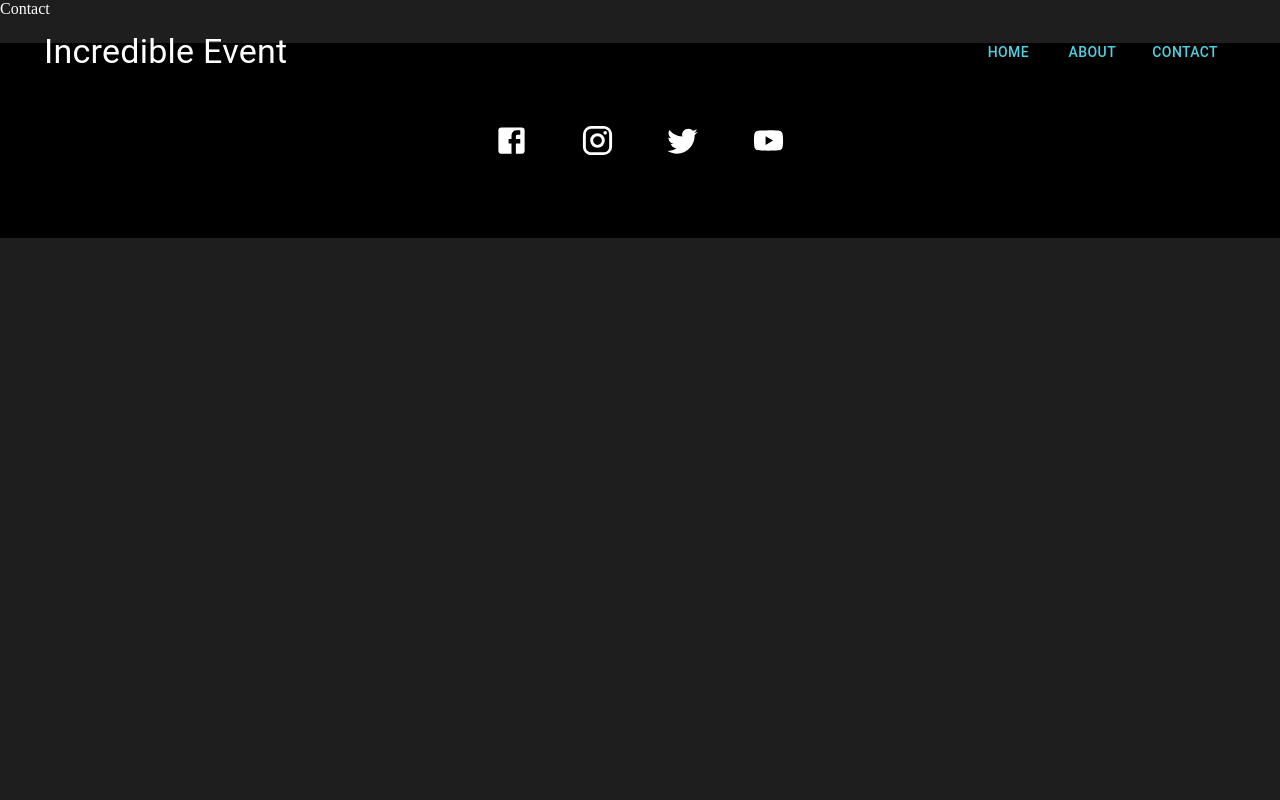
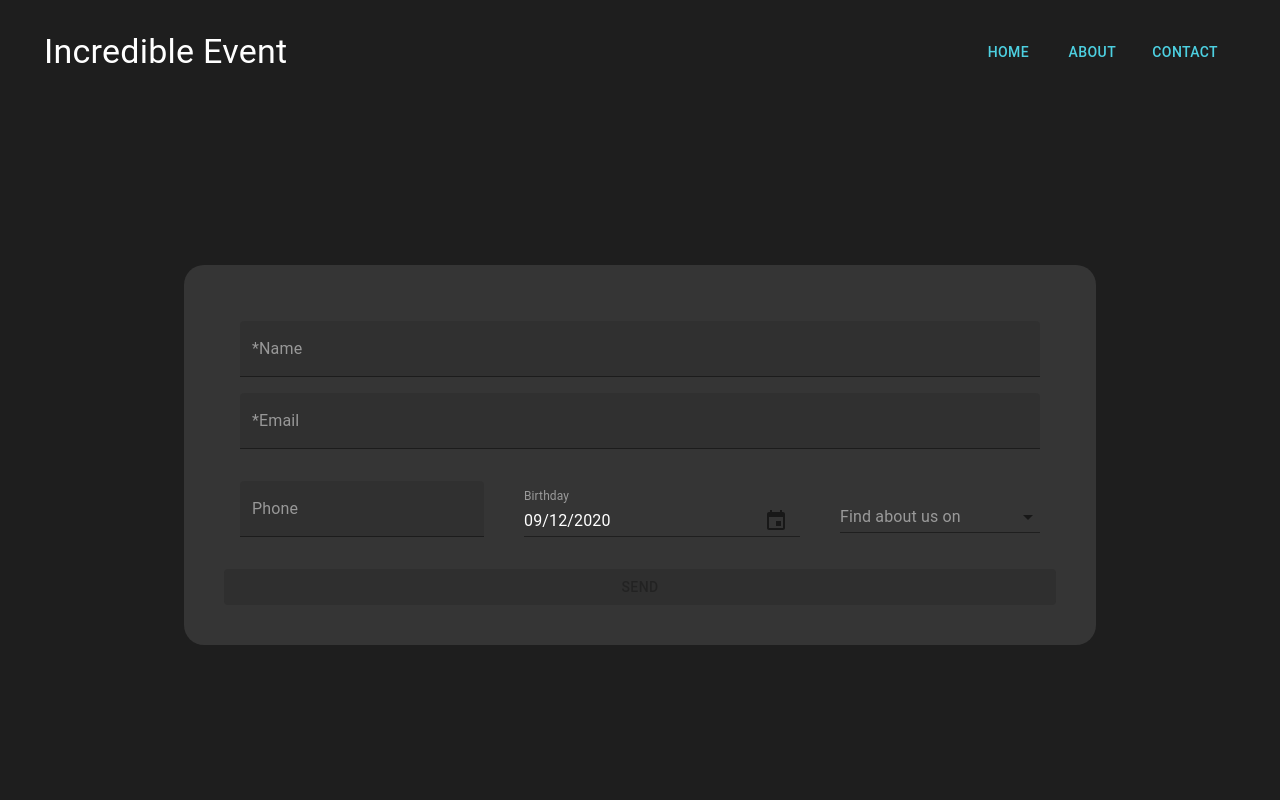
Before and after one commit to ArepaQuemada/event-app, a React (Create React App) app: page /contact in a window 1280 px wide. Shown: the top 800 px of the page. Built offline with nearby package versions, Linux system fonts and the light colour scheme.

Commit message:
Added validations for mail and name input

```diff
--- a/package.json
+++ b/package.json
@@ -3,11 +3,14 @@
   "version": "0.1.0",
   "private": true,
   "dependencies": {
+    "@date-io/date-fns": "^1.3.13",
     "@material-ui/core": "^4.11.0",
     "@material-ui/icons": "^4.9.1",
+    "@material-ui/pickers": "^3.2.10",
     "@testing-library/jest-dom": "^4.2.4",
     "@testing-library/react": "^9.5.0",
     "@testing-library/user-event": "^7.2.1",
+    "date-fns": "^2.16.1",
     "faker": "^5.1.0",
     "react": "^16.13.1",
     "react-dom": "^16.13.1",
--- a/src/components/About.js
+++ b/src/components/About.js
@@ -1,9 +1,23 @@
 import React from 'react';
+import { Container, Box, makeStyles } from '@material-ui/core';
+
+const useStyles = makeStyles(theme => ({
+    root: {
+        height: '100vh',
+        display: 'flex',
+        alignItems: 'center',
+        justifyContent: 'center'
+    }
+}));
 
 export default function About() {
+    const classes = useStyles();
+
     return (
-        <>
-            About
-        </>
+        <Container className={classes.root}>
+            <Box>
+                ABOUT
+            </Box>
+        </Container>
     )
 }
--- a/src/components/Contact.js
+++ b/src/components/Contact.js
@@ -1,9 +1,142 @@
-import React from 'react';
+import React, { useState, useEffect } from 'react';
+import { Container, Box, makeStyles, TextField, FormControl, Select, InputLabel, MenuItem, Button } from '@material-ui/core';
+import { MuiPickersUtilsProvider, KeyboardDatePicker } from '@material-ui/pickers';
+import DateFnsUtils from '@date-io/date-fns';
+
+const useStyles = makeStyles(theme => ({
+    root: {
+        height: '100vh',
+        display: 'flex',
+        alignItems: 'center',
+        justifyContent: 'center',
+        marginTop: '55px'
+    },
+    wrapper: {
+        backgroundColor: 'rgb(255, 255, 255, 0.1)',
+        borderRadius: '20px'
+    },
+    input: {
+        color: '#FFF'
+    },
+    label: {
+        color: 'rgb(255, 255, 255, 0.5)'
+    },
+    select: {
+        width: '100%',
+        maxWidth: '200px',
+    }
+}));
 
 export default function Contact() {
+    const classes = useStyles();
+    const [ errorName, setErrorName ] = useState(false);
+    const [ errorEmail, setErrorEmail ] = useState(false);
+    const [ disableButton, setDisableButton ] = useState(false);
+
+    useEffect(() => {
+        console.log('Cambio de estado boton')
+        setDisableButton(errorName || errorEmail);
+    }, [ errorName, errorEmail ])
+
+    useEffect(() => {
+        setDisableButton(true);
+    }, [])
+
+    const handleChangeName = (e) => {
+        setErrorName(e.target.value ? false : true);
+    }
+
+    const handleChangeEmail = (e) => {
+        setErrorEmail(!/^[^\s@]+@[^\s@]+\.[^\s@]+$/.test(e.target.value));
+    }
+
     return (
-        <>
-            Contact
-        </>
+        <Container className={classes.root} maxWidth="md">
+            <Box className={classes.wrapper} width="100%" p={5}>
+                <Box m={2}>
+                    <TextField
+                        variant="filled"
+                        color="secondary"
+                        fullWidth
+                        placeholder="Enter your name"
+                        label="*Name"
+                        onChange={handleChangeName}
+                        error={errorName}
+                        InputProps={{
+                            className: classes.input
+                        }}
+                        InputLabelProps={{
+                            className: classes.label
+                        }} />
+                </Box>
+                <Box m={2}>
+                    <TextField
+                        variant="filled"
+                        color="secondary"
+                        fullWidth
+                        placeholder="Enter your email"
+                        label="*Email"
+                        error={errorEmail}
+                        onChange={handleChangeEmail}
+                        InputProps={{
+                            className: classes.input
+                        }}
+                        InputLabelProps={{
+                            className: classes.label
+                        }} />
+                </Box>
+                <Box display="flex" flexWrap="wrap" m={2} justifyContent="space-between" alignItems="center">
+                    <Box mr={1}>
+                        <TextField
+                            variant="filled"
+                            color="secondary"
+                            placeholder="Enter your phone number"
+                            label="Phone"
+                            fullWidth
+                            InputProps={{
+                                className: classes.input
+                            }}
+                            InputLabelProps={{
+                                className: classes.label
+                            }} /></Box>
+                    <Box m={1}>
+                        <MuiPickersUtilsProvider utils={DateFnsUtils}>
+                            <KeyboardDatePicker
+                                variant="inline"
+                                format="MM/dd/yyyy"
+                                margin="normal"
+                                label="Birthday"
+                                InputProps={{
+                                    className: classes.input
+                                }}
+                                InputLabelProps={{
+                                    className: classes.label
+                                }}
+                            />
+                        </MuiPickersUtilsProvider>
+                    </Box>
+                    <Box ml={1} className={classes.select}>
+                        <FormControl fullWidth>
+                            <InputLabel id="select" className={classes.label} color="secondary">Find about us on</InputLabel>
+                            <Select
+                                labelId="select"
+                            >
+                                <MenuItem>Linkedin</MenuItem>
+                                <MenuItem>Facebook</MenuItem>
+                                <MenuItem>Twitter</MenuItem>
+                                <MenuItem>Instagram</MenuItem>
+                                <MenuItem>Others</MenuItem>
+                            </Select>
+                        </FormControl>
+                    </Box>
+                </Box>
+                <Button
+                    variant="contained"
+                    fullWidth
+                    color="secondary"
+                    disabled={disableButton}
+                    >Send</Button>
+            </Box>
+        </Container>
     )
 }
```
Also changed, not shown: 1 other file (tests, documents, lock files or other folders).
